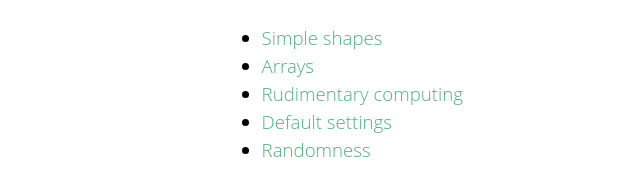
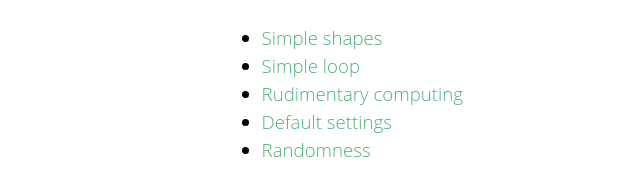
Before and after one commit to 2deviant/OwlScript, a plain HTML site: page documentation.html in a window 1280 px wide. Shown: the part 285-480 px from the top of the page, 0-640 px from the left. Drawn offline with Linux system fonts and the light colour scheme.

Commit message:
Rename link from arrays.html to loops.html

```diff
--- a/documentation.html
+++ b/documentation.html
@@ -20,7 +20,7 @@
                 <h2>Sample Code</h2>
                 <ul>
                     <li><a href='documentation/shapes.html'>Simple shapes</a></li>
-                    <li><a href='documentation/arrays.html'>Arrays</a></li>
+                    <li><a href='documentation/loops.html'>Simple loop</a></li>
                     <li><a href='documentation/compute.html'>Rudimentary computing</a></li>
                     <li><a href='documentation/defaults.html'>Default settings</a></li>
                     <li><a href='documentation/random.html'>Randomness</a></li>
```
